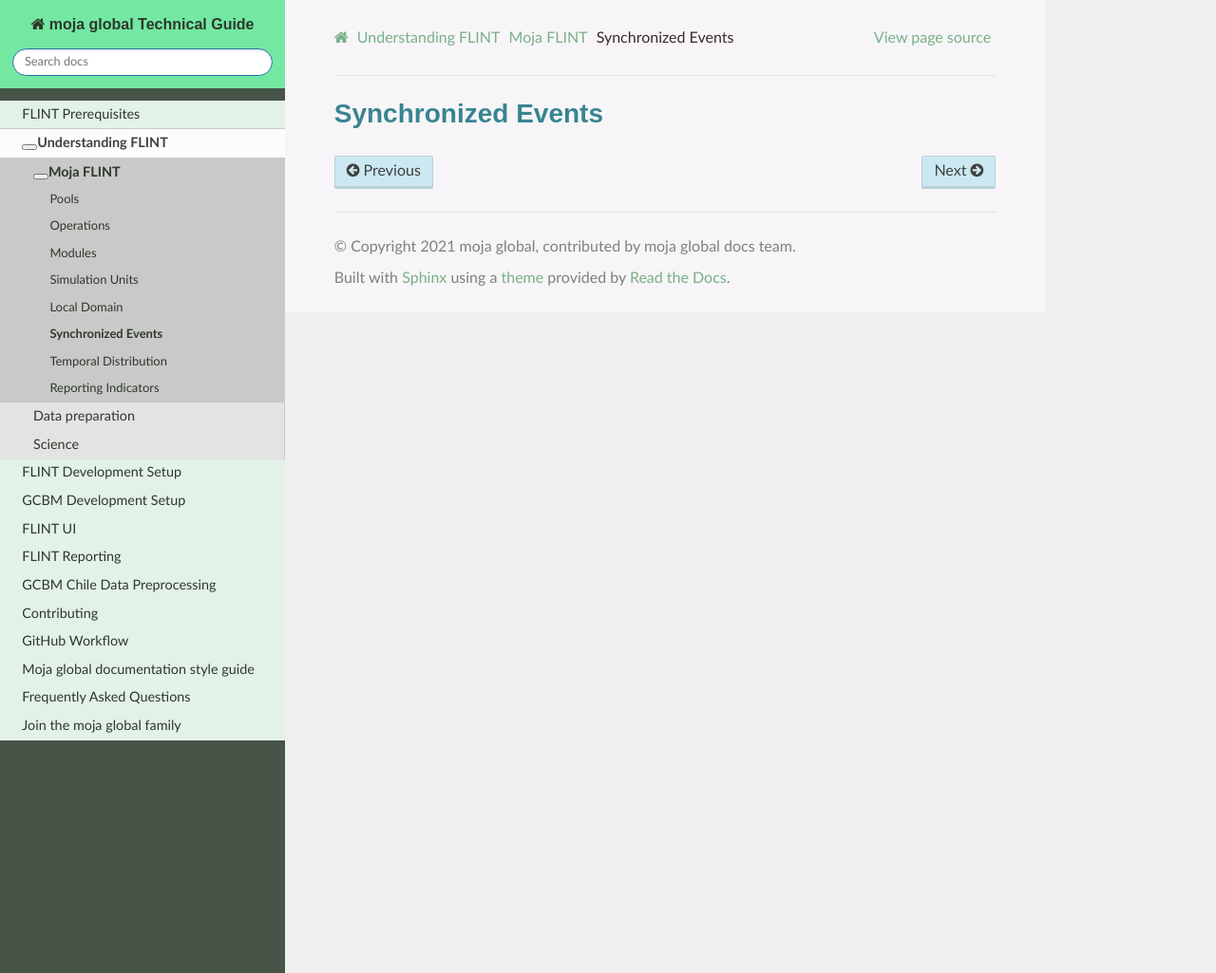
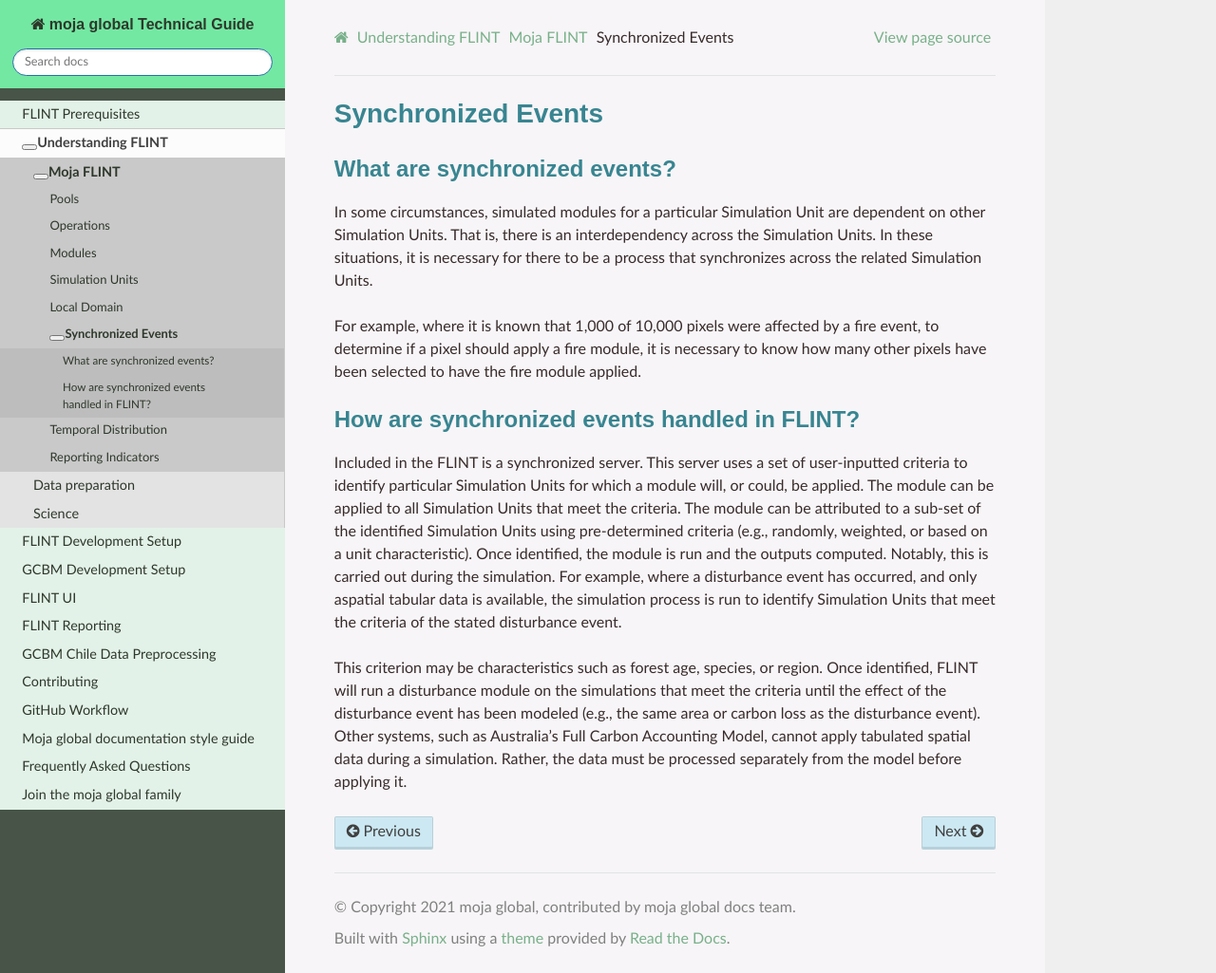
Before and after one commit to moja-global/moja_global_docs, a Sphinx documentation site: the page built from docs/Understanding-FLINT/moja-flint/synchronized_events.rst, in a window 1280 px wide and 1025 px high. Shown: the whole window at 95% size. Built offline with Sphinx 7.4.7 and the Read the Docs theme 2.0.0, drawn with Linux system fonts in a browser that asks for light colours.

Commit message:
DOCS: Add docs about synchronized events
Signed-off-by: HarshCasper <erbeusgriffincasper@gmail.com>

```diff
--- a/docs/Understanding-FLINT/moja-flint/synchronized_events.rst
+++ b/docs/Understanding-FLINT/moja-flint/synchronized_events.rst
@@ -1,2 +1,40 @@
 Synchronized Events
 ======================
+
+What are synchronized events?
+-----------------------------
+
+In some circumstances, simulated modules for a particular Simulation
+Unit are dependent on other Simulation Units. That is, there is an
+interdependency across the Simulation Units. In these situations, it is
+necessary for there to be a process that synchronizes across the related
+Simulation Units.
+
+For example, where it is known that 1,000 of 10,000
+pixels were affected by a fire event, to determine if a pixel should
+apply a fire module, it is necessary to know how many other pixels have
+been selected to have the fire module applied.
+
+How are synchronized events handled in FLINT?
+---------------------------------------------
+
+Included in the FLINT is a synchronized server. This server uses a set
+of user-inputted criteria to identify particular Simulation Units for
+which a module will, or could, be applied. The module can be applied to
+all Simulation Units that meet the criteria. The module can be
+attributed to a sub-set of the identified Simulation Units using
+pre-determined criteria (e.g., randomly, weighted, or based on a unit
+characteristic). Once identified, the module is run and the outputs
+computed. Notably, this is carried out during the simulation. For
+example, where a disturbance event has occurred, and only aspatial
+tabular data is available, the simulation process is run to identify
+Simulation Units that meet the criteria of the stated disturbance event.
+
+This criterion may be characteristics such as forest age, species, or
+region. Once identified, FLINT will run a disturbance module on the
+simulations that meet the criteria until the effect of the disturbance
+event has been modeled (e.g., the same area or carbon loss as the
+disturbance event). Other systems, such as Australia’s Full Carbon
+Accounting Model, cannot apply tabulated spatial data during a
+simulation. Rather, the data must be processed separately from the model
+before applying it.
```
